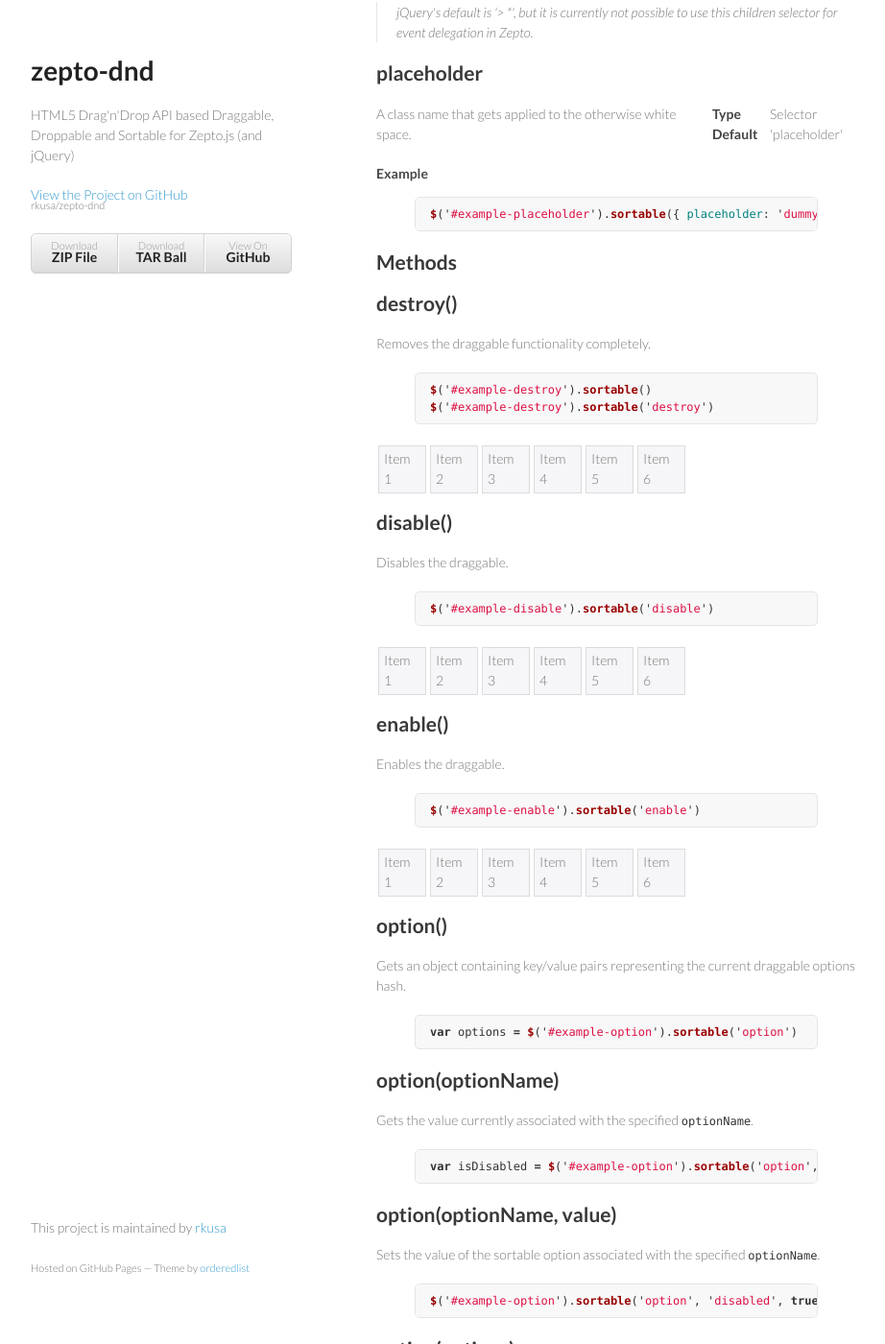
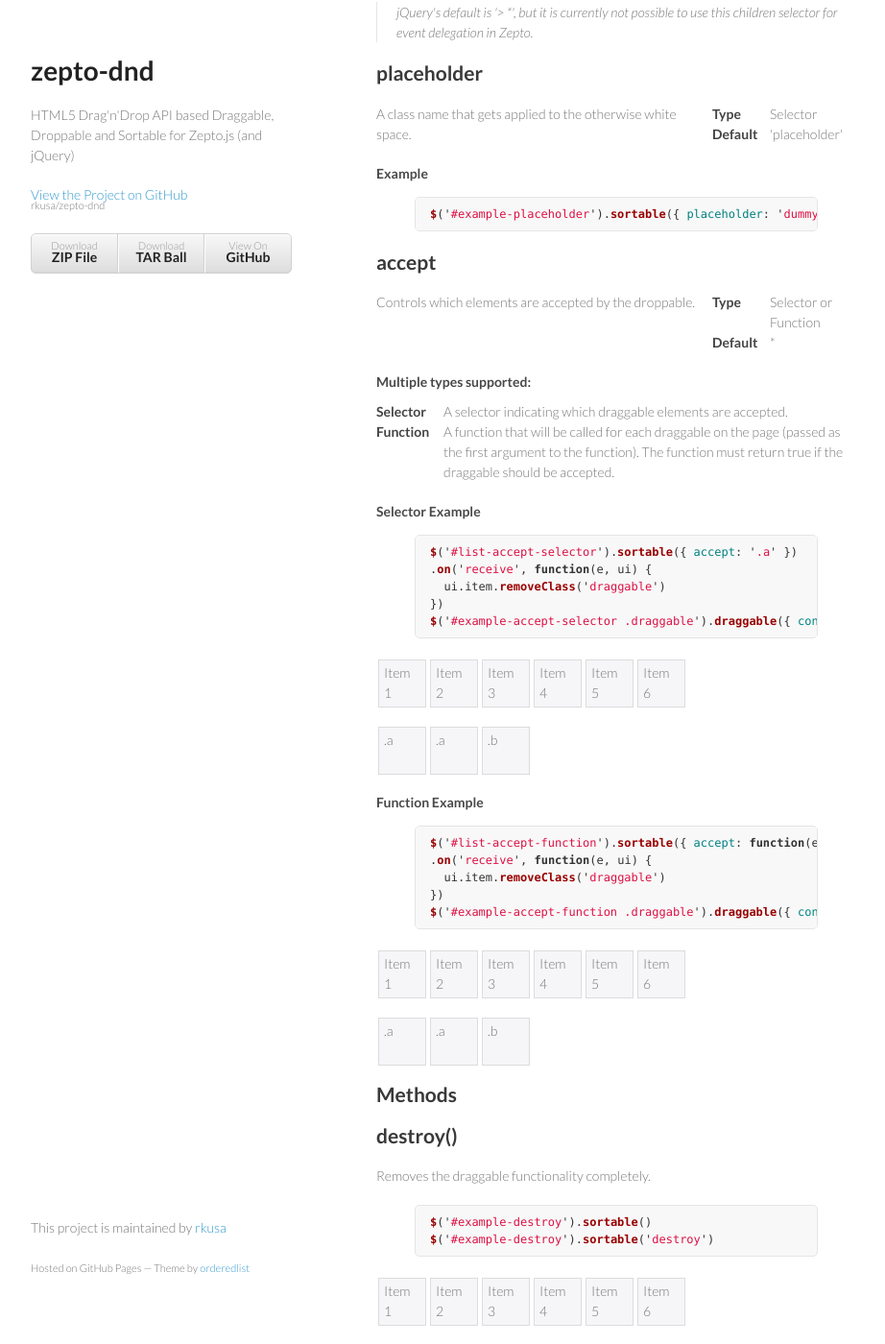
Before and after one commit to rkusa/touch-dnd, a Jekyll site: the page built from sortable.html, in a window 1280 px wide and 1400 px high, scrolled down 2137 px. Shown: the whole window at 96% size, without its empty margins (178-1100 px from the left). Built offline with Jekyll 4.4.1, drawn with Linux system fonts in a browser that asks for light colours; Markdown is read by kramdown in place of the engine named in the settings.

Commit message:
Add accept property for Sortables

```diff
--- a/javascripts/zepto-dnd.js
+++ b/javascripts/zepto-dnd.js
@@ -233,7 +233,7 @@
     this.accept = this.connectWith.indexOf(dragging.origin.id) !== -1
     if (!this.accept) {
       var accept = this.opts.accept === '*'
-                || (typeof this.opts.accept === 'function' ? this.opts.accept(dragging.el)
+                || (typeof this.opts.accept === 'function' ? this.opts.accept.call(this.el[0], dragging.el)
                                                            : dragging.el.is(this.opts.accept))
       if (this.opts.scope !== 'default') {
         this.accept = dragging.origin.opts.scope === this.opts.scope
@@ -261,7 +261,9 @@
 
     e.stopPropagation()
 
-    // dragging.placeholder = null
+    // hide placeholder, if set (e.g. enter the droppable after
+    // entering a sortable)
+    if (dragging.placeholder) dragging.placeholder.hide()
 
     if (this.opts.hoverClass && this.accept)
       this.el.addClass(this.opts.hoverClass)
@@ -425,8 +427,14 @@
 
   Sortable.prototype.activate = function(e) {
     this.accept  = dragging.origin.id === this.id
-                   || ~this.connectWith.indexOf(dragging.origin.id)
+                   || !!~this.connectWith.indexOf(dragging.origin.id)
     this.isEmpty = this.el.find(this.opts.items).length === 0
+
+    if (!this.accept) return
+
+    this.accept = this.opts.accept === '*'
+                || (typeof this.opts.accept === 'function' ? this.opts.accept.call(this.el[0], dragging.el)
+                                                           : dragging.el.is(this.opts.accept))
   }
 
   Sortable.prototype.start = function(e) {
@@ -452,10 +460,10 @@
   }
 
   Sortable.prototype.enter = function(e) {
+    if (!this.accept || this.opts.disabled) return
+
     e.preventDefault()
     e.stopPropagation()
-
-    if (!this.accept) return
 
     // stop if event is fired on the placeholder
     var child = e.currentTarget, isContainer = child === this.el[0]
@@ -503,7 +511,8 @@
   }
 
   Sortable.prototype.over = function(e) {
-    if (!this.accept) return
+    if (!this.accept || this.opts.disabled) return
+
     // This event specifies where the dragged data can be dropped.
     // Everywhere is fine:
     e.preventDefault()
@@ -667,6 +676,7 @@
   })
 
   $.fn.sortable = generic(Sortable, 'sortable', {
+    accept: '*',
     cancel: 'input, textarea, button, select, option',
     connectWith: false,
     disabled: false,
--- a/sortable.html
+++ b/sortable.html
@@ -187,6 +187,78 @@
 <h4>Example</h4>
 {% highlight js %}$('#example-placeholder').sortable({ placeholder: 'dummy' }){% endhighlight %}
 
+<h2>accept</h2>
+<dl>
+  <dt>Type</dt>
+  <dd>Selector or Function</dd>
+  <dt>Default</dt>
+  <dd>*</dd>
+</dl>
+<p>Controls which elements are accepted by the droppable.</p>
+<h4>Multiple types supported:</h4>
+<dl class="inline">
+  <dt>Selector</dt>
+  <dd>A selector indicating which draggable elements are accepted.</dd>
+  <dt>Function</dt>
+  <dd>A function that will be called for each draggable on the page (passed as the first argument to the function). The function must return true if the draggable should be accepted.</dd>
+</dl>
+<h4>Selector Example</h4>
+{% highlight js %}$('#list-accept-selector').sortable({ accept: '.a' })
+.on('receive', function(e, ui) {
+  ui.item.removeClass('draggable')
+})
+$('#example-accept-selector .draggable').draggable({ connectToSortable: '#list-accept-selector' }){% endhighlight %}
+<ul class="grid wide" id="list-accept-selector">
+  <li><span class="title">Item 1</span></li>
+  <li><span class="title">Item 2</span></li>
+  <li><span class="title">Item 3</span></li>
+  <li><span class="title">Item 4</span></li>
+  <li><span class="title">Item 5</span></li>
+  <li><span class="title">Item 6</span></li>
+</ul>
+<ul class="grid wide" id="example-accept-selector">
+  <li class="draggable a">.a</li>
+  <li class="draggable a">.a</li>
+  <li class="draggable b">.b</li>
+</ul>
+<script type="text/javascript">
+  $(function() {
+    $('#list-accept-selector').sortable({ accept: '.a' })
+    .on('receive', function(e, ui) {
+      ui.item.removeClass('draggable')
+    })
+    $('#example-accept-selector .draggable').draggable({ connectToSortable: '#list-accept-selector' })
+  })
+</script>
+<h4>Function Example</h4>
+{% highlight js %}$('#list-accept-function').sortable({ accept: function(el) { return el.hasClass('b') } })
+.on('receive', function(e, ui) {
+  ui.item.removeClass('draggable')
+})
+$('#example-accept-function .draggable').draggable({ connectToSortable: '#list-accept-function' }){% endhighlight %}
+<ul class="grid wide" id="list-accept-function">
+  <li><span class="title">Item 1</span></li>
+  <li><span class="title">Item 2</span></li>
+  <li><span class="title">Item 3</span></li>
+  <li><span class="title">Item 4</span></li>
+  <li><span class="title">Item 5</span></li>
+  <li><span class="title">Item 6</span></li>
+</ul>
+<ul class="grid wide" id="example-accept-function">
+  <li class="draggable a">.a</li>
+  <li class="draggable a">.a</li>
+  <li class="draggable b">.b</li>
+</ul>
+<script type="text/javascript">
+  $(function() {
+    $('#list-accept-function').sortable({ accept: function(el) { return el.hasClass('b') } })
+    .on('receive', function(e, ui) {
+      ui.item.removeClass('draggable')
+    })
+    $('#example-accept-function .draggable').draggable({ connectToSortable: '#list-accept-function' })
+  })
+</script>
+
 <h2>Methods</h2>
 <h2>destroy()</h2>
 <p>Removes the draggable functionality completely.</p>
```
Also changed, not shown: javascripts/zepto-dnd.min.js, 1 other file.
